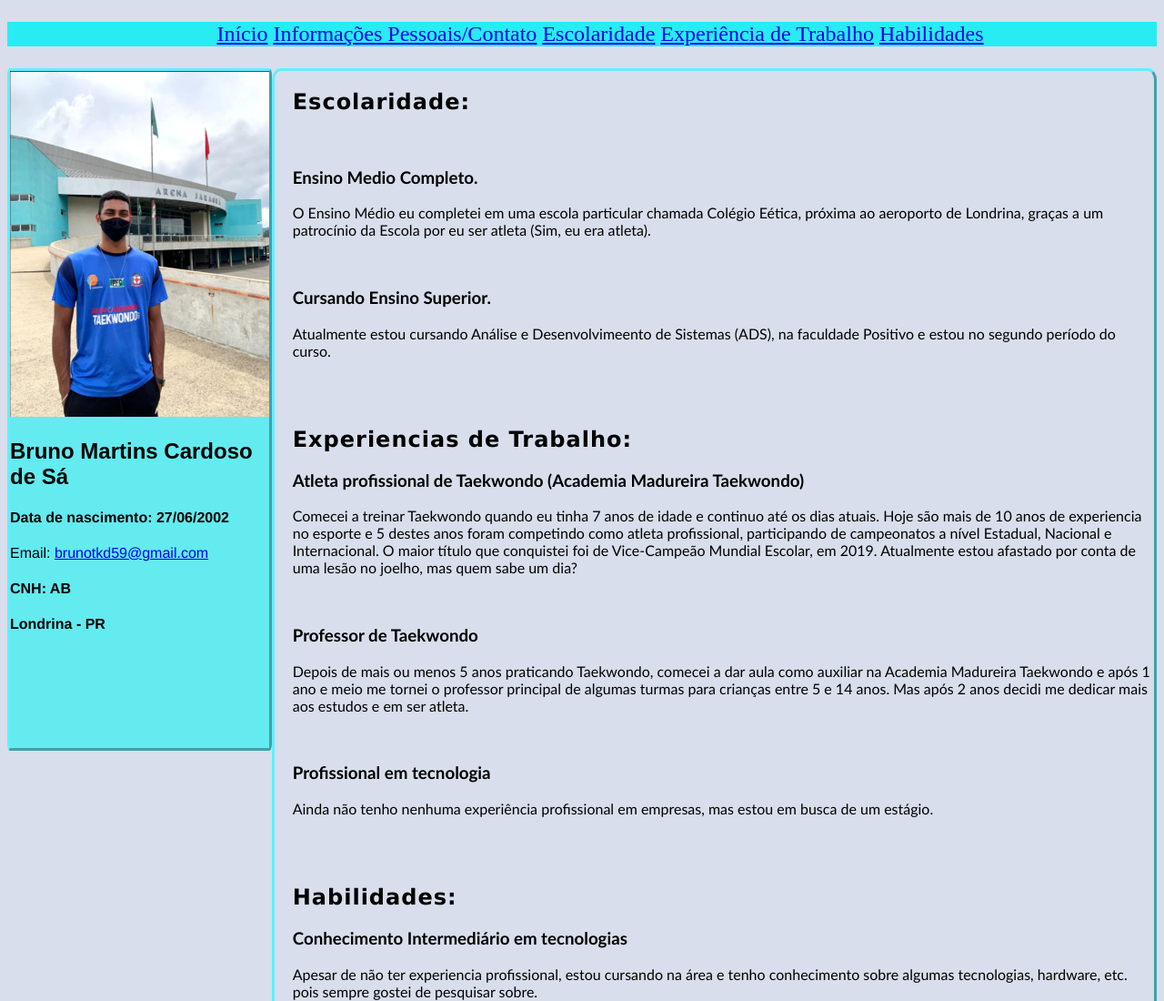
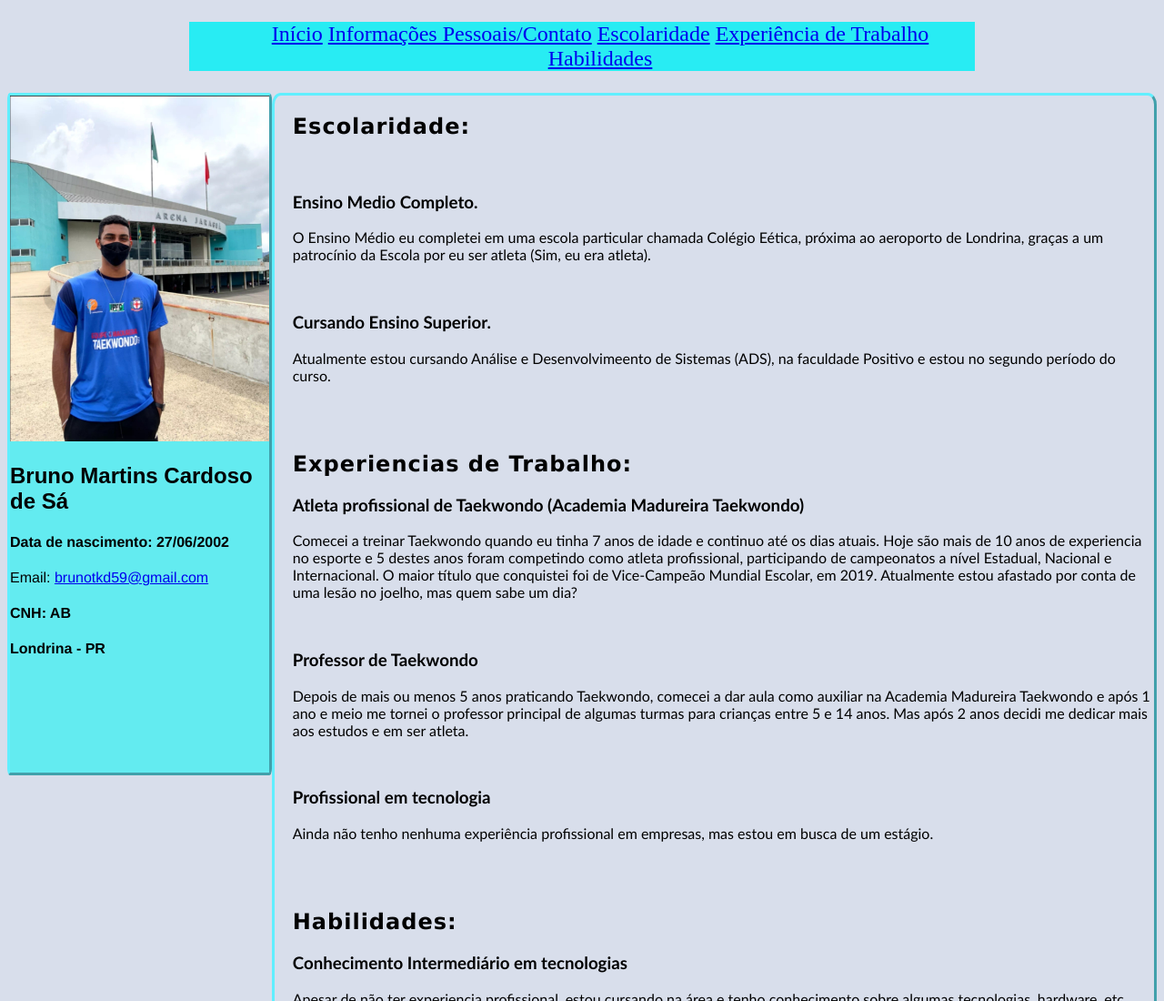
Before and after one commit to brunomcdesa/PaginaPessoal, a plain HTML site: page docs/index.html in a window 1280 px wide. Shown: the top 1100 px of the page at 91% size. Drawn offline with Linux system fonts and the light colour scheme.

Commit message:
mudança na margem do menu

```diff
--- a/docs/pgpessoal.css
+++ b/docs/pgpessoal.css
@@ -17,7 +17,8 @@ img{
     margin: 0;
 }
 .menu{
-
+    margin-left: 200px;
+    margin-right: 200px;
     background-color: rgb(40, 236, 243);
     text-align: center;
     font-size: x-large;
```
